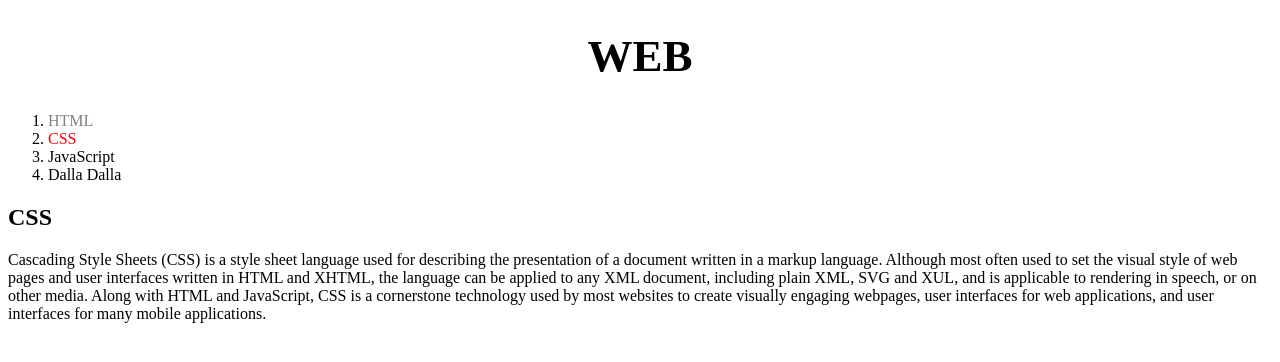
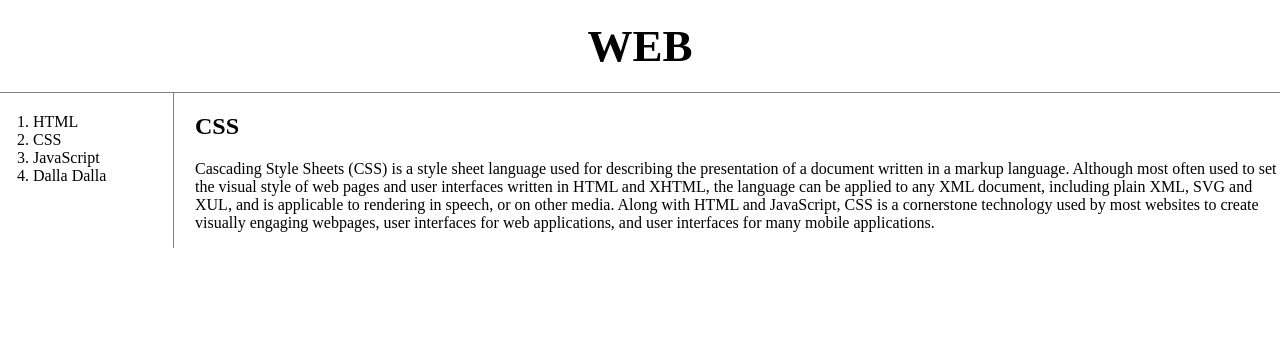
Before and after one commit to sooyoungsGithub/html_internet, a plain HTML site: page 2.html in a window 1280 px wide. Drawn offline with Linux system fonts and the light colour scheme; a script that the page names is missing.

Commit message:
Add files via upload

```diff
--- a/2.html
+++ b/2.html
@@ -1,51 +1,45 @@
 <!doctype html>
 <html>
+
 <head>
     <script async src="https://www.googletagmanager.com/gtag/js?id=UA-135282024-1"></script>
     <script>
         window.dataLayer = window.dataLayer || [];
-      function gtag(){dataLayer.push(arguments);}
+
+        function gtag() {
+            dataLayer.push(arguments);
+        }
         gtag('js', new Date());
 
         gtag('config', 'UA-135282024-1');
     </script>
     <title>WEB1 - html</title>
     <meta charset="utf-8">
-
-  <style>
-    a {
-        color: black;
-        text-decoration: none;
-    }
-    h1 {
-        font-size: 45px;
-        text-align: center;
-    }
-    .saw {
-        color: gray;
-    }
-    .active{
-        color: red;
-    }
-  </style>
+    <link rel="stylesheet" href="./style.css">
 
 </head>
+
 <body>
     <h1><a href="index.html">WEB</a></h1>
+    <div id="grid">
         <ol>
-    <li><a href="1.html" class="saw">HTML</a></li>
-    <li><a href="2.html" class="saw active">CSS</a></li>
+            <li><a href="1.html">HTML</a></li>
+            <li><a href="2.html">CSS</a></li>
             <li><a href="3.html">JavaScript</a></li>
             <li><a href="4.html">Dalla Dalla</a></li>
         </ol>
+        <div id="article">
             <h2>CSS</h2>
             <p>
-      Cascading Style Sheets (CSS) is a style sheet language used for describing the presentation of a document written in a markup language. Although most often used to set the visual style of web pages and user interfaces written in HTML and XHTML, the language can be applied to any XML document, including plain XML, SVG and XUL, and is applicable to rendering in speech, or on other media. Along with HTML and JavaScript, CSS is a cornerstone technology used by most websites to create visually engaging webpages, user interfaces for web applications, and user interfaces for many mobile applications.
+                Cascading Style Sheets (CSS) is a style sheet language used for describing the presentation of a document written in a markup language. Although most often used to set the visual style of web pages and user interfaces written in HTML
+                and XHTML, the language can be applied to any XML document, including plain XML, SVG and XUL, and is applicable to rendering in speech, or on other media. Along with HTML and JavaScript, CSS is a cornerstone technology used by most
+                websites to create visually engaging webpages, user interfaces for web applications, and user interfaces for many mobile applications.
             </p>
+        </div>
+    </div>
     <p>
         <div id="disqus_thread"></div>
         <script>
-
             /**
              *  RECOMMENDED CONFIGURATION VARIABLES: EDIT AND UNCOMMENT THE SECTION BELOW TO INSERT DYNAMIC VALUES FROM YOUR PLATFORM OR CMS.
              *  LEARN WHY DEFINING THESE VARIABLES IS IMPORTANT: https://disqus.com/admin/universalcode/#configuration-variables*/
@@ -56,7 +50,8 @@
             };
             */
             (function() { // DON'T EDIT BELOW THIS LINE
-          var d = document, s = d.createElement('script');
+                var d = document,
+                    s = d.createElement('script');
                 s.src = 'https://https-sooyoungsgithub-github-io-html-internet.disqus.com/embed.js';
                 s.setAttribute('data-timestamp', +new Date());
                 (d.head || d.body).appendChild(s);
@@ -69,18 +64,21 @@
 
         <!--Start of Tawk.to Script-->
         <script type="text/javascript">
-          var Tawk_API=Tawk_API||{}, Tawk_LoadStart=new Date();
-          (function(){
-          var s1=document.createElement("script"),s0=document.getElementsByTagName("script")[0];
-          s1.async=true;
-          s1.src='https://embed.tawk.to/5c7679893341d22d9ce6627c/default';
-          s1.charset='UTF-8';
-          s1.setAttribute('crossorigin','*');
-          s0.parentNode.insertBefore(s1,s0);
+            var Tawk_API = Tawk_API || {},
+                Tawk_LoadStart = new Date();
+            (function() {
+                var s1 = document.createElement("script"),
+                    s0 = document.getElementsByTagName("script")[0];
+                s1.async = true;
+                s1.src = 'https://embed.tawk.to/5c7679893341d22d9ce6627c/default';
+                s1.charset = 'UTF-8';
+                s1.setAttribute('crossorigin', '*');
+                s0.parentNode.insertBefore(s1, s0);
             })();
         </script>
         <!--End of Tawk.to Script-->
 
     </p>
 </body>
+
 </html>
--- /dev/null
+++ b/style.css
@@ -0,0 +1,50 @@
+body{
+    margin: 0px;
+}
+a {
+    color: black;
+    text-decoration: none;
+}
+h1 {
+    font-size: 45px;
+    text-align: center;
+    border-bottom: 1px solid gray;
+    margin: 0;
+    padding: 20px;
+}
+ol {
+    border-right: 1px solid gray;
+    width: 120px;
+    margin: 0;
+    padding: 20px;
+}
+
+#grid {
+    display: grid;
+    grid-template-columns: 170px 1fr;
+}
+
+#grid ol {
+    padding-left: 33px;
+}
+
+#grid #article {
+    padding-left: 25px;
+}
+
+@media(max-width: 800px) {
+    #grid {
+        display: block;
+    }
+
+    ol {
+        border-right: none;
+    }
+
+    h1 {
+        border-bottom: none;
+    }
+    ol {
+        display: none;
+    }
+}
```
Also changed, not shown: 1.html (+29 -13 lines), 3.html (+28 -13 lines), grid.html (added, +27 -0 lines), mediaquery.html (added, +24 -0 lines). Lines whose indentation alone changed are shown as unchanged.
